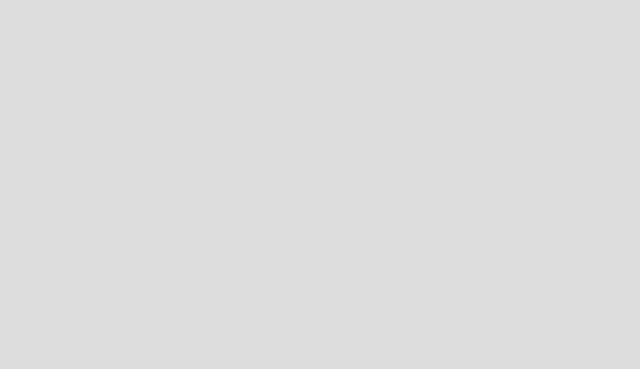
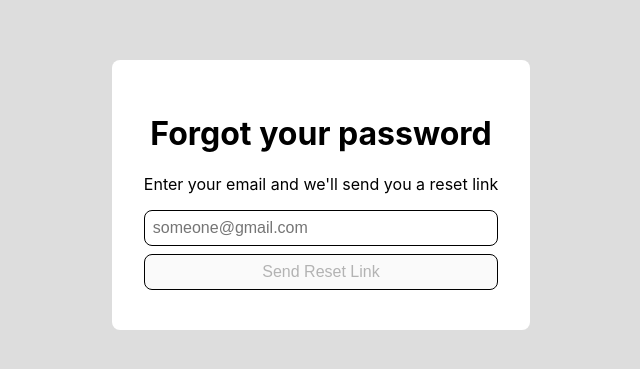
Before and after one commit to mcvetkovic807/react-auth, a React (Vite) app in the folder front-end/: page /forgot-password in a window 1280 px wide. Before the commit this address had no page. Shown: the part 205-574 px from the top of the page, without its empty margins (319-959 px from the left). Built offline with nearby package versions, Linux system fonts and the light colour scheme.

Commit message:
03_02b Forgot password page

```diff
--- a/front-end/src/App.jsx
+++ b/front-end/src/App.jsx
@@ -8,6 +8,7 @@ import { JwtDecoder } from "./JwtDecoder";
 import { useUser } from './useUser';
 import { PleaseVerifyEmailPage } from "./PleaseVerifyEmailPage";
 import { EmailVerificationLandingPage } from "./EmailVerificationLandingPage";
+import { ForgotPasswordPage } from "./ForgotPasswordPage";
 
 function App() {
   const user = useUser();
@@ -20,6 +21,7 @@ function App() {
           <Route path="/sign-up" element={<SignUpPage />} />
           <Route path="/please-verify" element={<PleaseVerifyEmailPage />} />
           <Route path="/verify-email/:verificationString" element={<EmailVerificationLandingPage />} />
+          <Route path="forgot-password" element={<ForgotPasswordPage />} />
           <Route element={<PrivateRoute redirectPath="log-in" isAllowed={!!user} />}>
             <Route path="/" element={<UserInfoPage />} />
           </Route>
--- /dev/null
+++ b/front-end/src/ForgotPasswordPage.jsx
@@ -0,0 +1,40 @@
+import { useState } from "react";
+import { useNavigate } from "react-router-dom";
+import axios from "axios";
+
+export const ForgotPasswordPage = () => {
+    const [errorMessage, setErrorMessage] = useState("");
+    const [success, setSuccess] = useState(false);
+    const [emailValue, setEmailValue] = useState("");
+    const navigate = useNavigate();
+
+    const onSubmitClicked = async () => {
+        try {
+            await axios.put(`/api/forgot-password/${emailValue}`);
+            setSuccess(true);
+            setTimeout(() => {
+                navigate('/log-in', { replace: true });
+            }, 3000);
+        } catch (e) {
+            setErrorMessage(e.message);
+        }
+    }
+
+    return success ? (
+        <div className="content-container">
+            <h1>Success</h1>
+            <p>Check your email for a reset link</p>
+        </div>
+    ) : (
+        <div className="content-container">
+            <h1>Forgot your password</h1>
+            <p>Enter your email and we'll send you a reset link</p>
+            {errorMessage && <div className="fail">{errorMessage}</div>}
+            <input
+            value={emailValue}
+            onChange={(e) => setEmailValue(e.target.value)}
+            placeholder="someone@gmail.com" />
+            <button disabled={!emailValue} onClick={onSubmitClicked}>Send Reset Link</button>
+        </div>
+    );
+}
```
